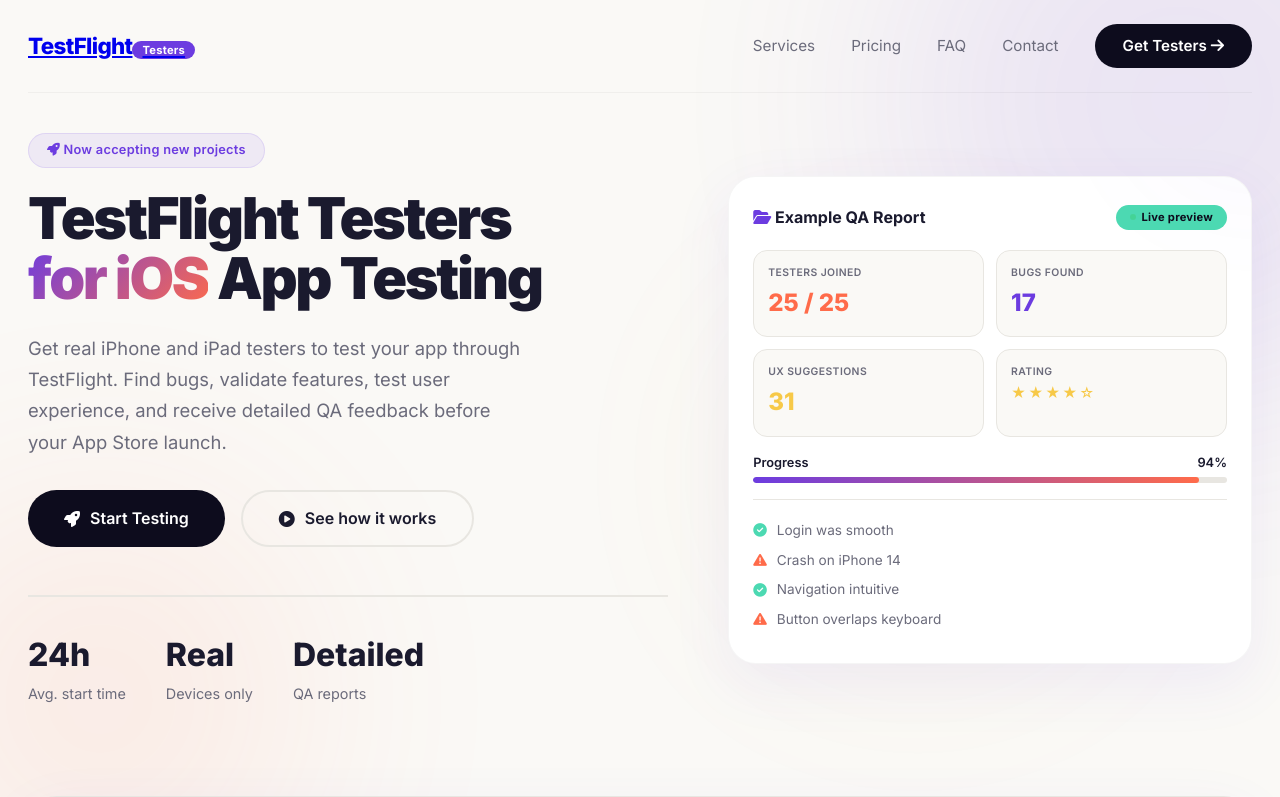
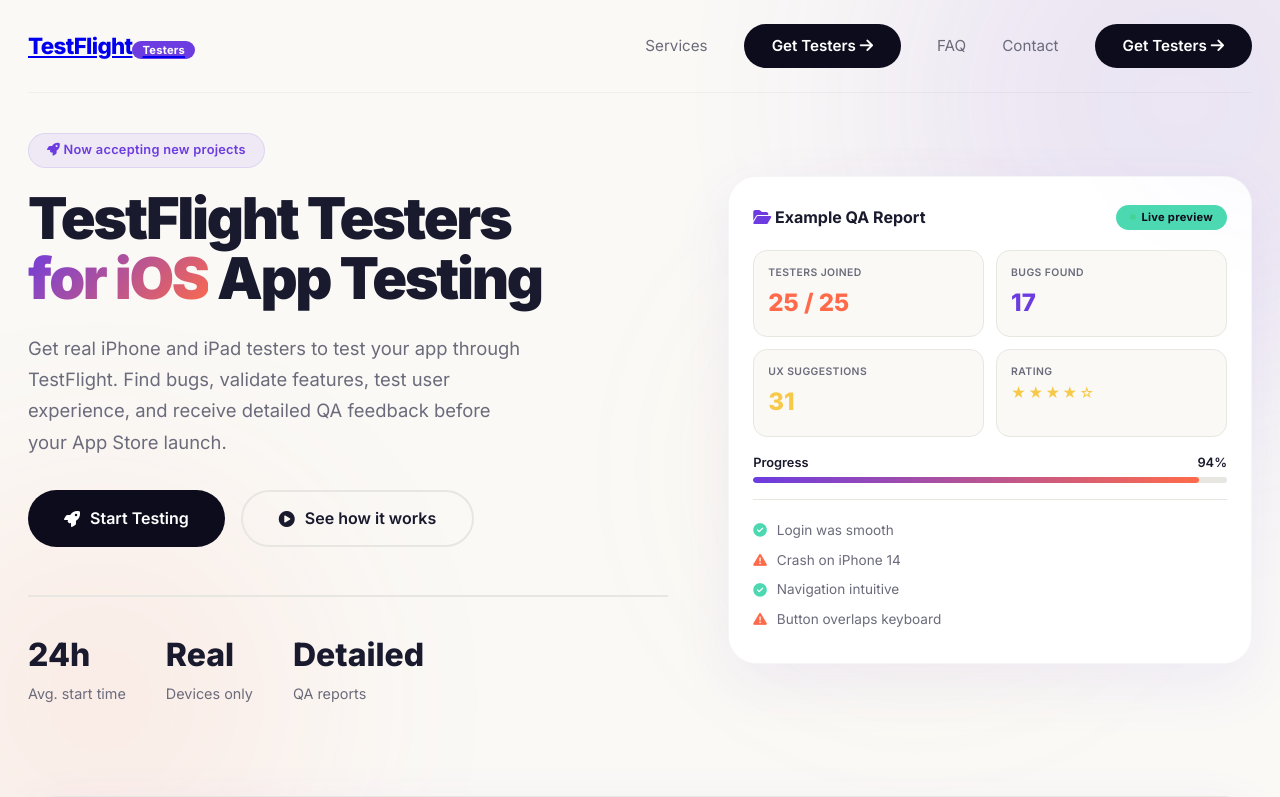
Before and after one commit to RealAppTesters/testflight-testers, a Next.js app: page / in a window 1280 px wide. Shown: the top 797 px of the page. Built offline with nearby package versions, Linux system fonts and the light colour scheme.

Commit message:
Update Navbar.tsx

```diff
--- a/components/Navbar.tsx
+++ b/components/Navbar.tsx
@@ -58,13 +58,9 @@
         >
           Services
         </a>
-        <a
-          href="#pricing"
-          onClick={(e) => scrollToSection(e, "pricing")}
-          className={activeSection === "pricing" ? "active" : ""}
-        >
-          Pricing
-        </a>
+        <Link href="/pricing" className="order-btn">
+          Get Testers <i className="fas fa-arrow-right"></i>
+        </Link>
         <a
           href="#faq"
           onClick={(e) => scrollToSection(e, "faq")}
```
